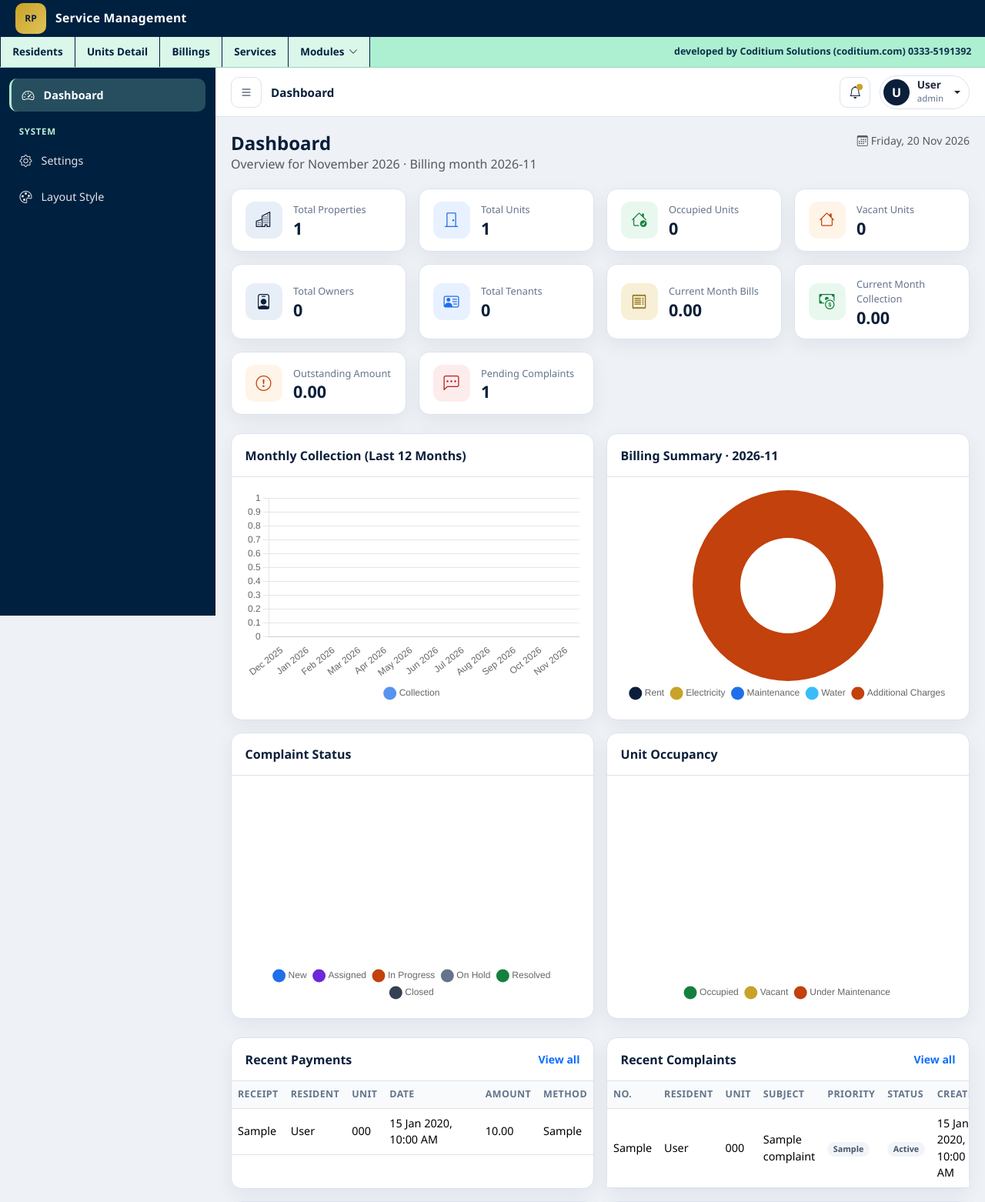
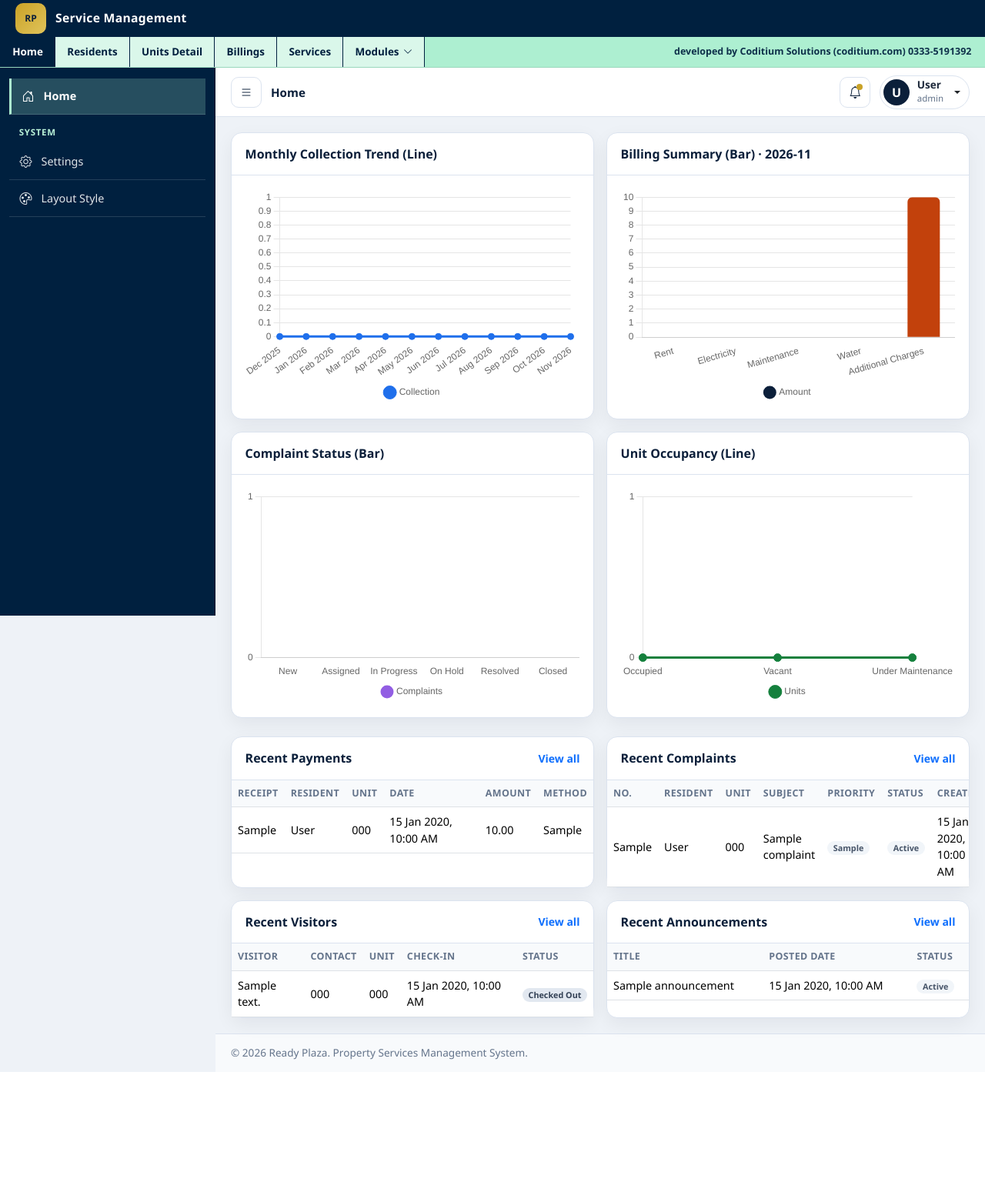
Before and after one commit to coditiumsolutions/Resident_Management_System, a PHP site: page /dashboard/ in a window 1280 px wide. Shown: the top 1562 px of the page at 77% size. After the commit the page ends 1393 px from the top, so only its background shows below. Run offline with PHP 8.4, Linux system fonts and the light colour scheme; the visitor is signed in with stand-in values (Sample User, id 1); tables that the repository leaves empty or names only in its code hold one stand-in row (values such as "Sample post").

Commit message:
Update: refine home charts and top navigation layout
Add a Home top-nav entry with line and bar graphs first, sidebar row dividers, and remove the home page header clutter.

Co-authored-by: Cursor <cursoragent@cursor.com>

```diff
--- a/assets/css/style.css
+++ b/assets/css/style.css
@@ -319,10 +319,11 @@ a { text-decoration: none; }
     align-items: center;
     gap: 0.7rem;
     color: rgba(255, 255, 255, 0.88);
-    padding: 0.62rem 0.8rem;
-    border-radius: 10px;
-    margin-bottom: 0.2rem;
+    padding: 0.7rem 0.8rem;
+    border-radius: 0;
+    margin-bottom: 0;
     font-size: 0.9rem;
+    border-bottom: 1px solid rgba(255, 255, 255, 0.14);
     transition: background 0.15s ease, color 0.15s ease;
 }
 
--- a/dashboard/index.php
+++ b/dashboard/index.php
@@ -6,7 +6,7 @@ require_once dirname(__DIR__) . '/includes/functions.php';
 require_once dirname(__DIR__) . '/includes/dashboard_data.php';
 require_login();
 
-$pageTitle = 'Dashboard';
+$pageTitle = 'Home';
 $currentNav = 'dashboard';
 $data = get_dashboard_data(db());
 $stats = $data['stats'];
@@ -15,50 +15,10 @@ $charts = $data['charts'];
 require ROOT_PATH . '/includes/header.php';
 ?>
 
-<div class="page-header">
-    <div>
-        <h1>Dashboard</h1>
-        <p class="text-muted mb-0">
-            Overview for <?= e(date('F Y')) ?> · Billing month <?= e($data['billing_month']) ?>
-        </p>
-    </div>
-    <div class="text-muted small">
-        <i class="bi bi-calendar3 me-1"></i><?= e(date('l, d M Y')) ?>
-    </div>
-</div>
-
-<div class="row g-3 mb-4">
-    <?php
-    $cards = [
-        ['Total Properties', $stats['total_properties'], 'bi-buildings', 'navy', false],
-        ['Total Units', $stats['total_units'], 'bi-door-closed', 'blue', false],
-        ['Occupied Units', $stats['occupied_units'], 'bi-house-check', 'green', false],
-        ['Vacant Units', $stats['vacant_units'], 'bi-house', 'orange', false],
-        ['Total Owners', $stats['total_owners'], 'bi-person-badge', 'navy', false],
-        ['Total Tenants', $stats['total_tenants'], 'bi-person-vcard', 'blue', false],
-        ['Current Month Bills', $stats['month_bills'], 'bi-receipt', 'gold', true],
-        ['Current Month Collection', $stats['month_collection'], 'bi-cash-coin', 'green', true],
-        ['Outstanding Amount', $stats['outstanding'], 'bi-exclamation-circle', 'orange', true],
-        ['Pending Complaints', $stats['pending_complaints'], 'bi-chat-left-dots', 'red', false],
-    ];
-    foreach ($cards as [$label, $value, $icon, $tone, $money]):
-    ?>
-        <div class="col-6 col-md-4 col-xl-3 col-xxl">
-            <div class="stat-card">
-                <div class="stat-icon <?= e($tone) ?>"><i class="bi <?= e($icon) ?>"></i></div>
-                <div>
-                    <div class="label"><?= e($label) ?></div>
-                    <div class="value"><?= $money ? e(format_money($value)) : e((string) $value) ?></div>
-                </div>
-            </div>
-        </div>
-    <?php endforeach; ?>
-</div>
-
 <div class="row g-3 mb-4">
     <div class="col-12 col-xl-6">
         <div class="card panel-card h-100">
-            <div class="card-header">Monthly Collection (Last 12 Months)</div>
+            <div class="card-header">Monthly Collection Trend (Line)</div>
             <div class="card-body">
                 <div class="chart-wrap">
                     <canvas id="chartCollection"></canvas>
@@ -68,7 +28,7 @@ require ROOT_PATH . '/includes/header.php';
     </div>
     <div class="col-12 col-xl-6">
         <div class="card panel-card h-100">
-            <div class="card-header">Billing Summary · <?= e($data['billing_month']) ?></div>
+            <div class="card-header">Billing Summary (Bar) · <?= e($data['billing_month']) ?></div>
             <div class="card-body">
                 <div class="chart-wrap">
                     <canvas id="chartBilling"></canvas>
@@ -78,7 +38,7 @@ require ROOT_PATH . '/includes/header.php';
     </div>
     <div class="col-12 col-xl-6">
         <div class="card panel-card h-100">
-            <div class="card-header">Complaint Status</div>
+            <div class="card-header">Complaint Status (Bar)</div>
             <div class="card-body">
                 <div class="chart-wrap">
                     <canvas id="chartComplaints"></canvas>
@@ -88,7 +48,7 @@ require ROOT_PATH . '/includes/header.php';
     </div>
     <div class="col-12 col-xl-6">
         <div class="card panel-card h-100">
-            <div class="card-header">Unit Occupancy</div>
+            <div class="card-header">Unit Occupancy (Line)</div>
             <div class="card-body">
                 <div class="chart-wrap">
                     <canvas id="chartOccupancy"></canvas>
@@ -275,15 +235,18 @@ $pageScripts = <<<HTML
   };
 
   new Chart(document.getElementById('chartCollection'), {
-    type: 'bar',
+    type: 'line',
     data: {
       labels: data.collection.labels,
       datasets: [{
         label: 'Collection',
         data: data.collection.values,
-        backgroundColor: 'rgba(31, 111, 235, 0.75)',
-        borderRadius: 6,
-        maxBarThickness: 28
+        borderColor: colors.blue,
+        backgroundColor: 'rgba(31, 111, 235, 0.18)',
+        fill: true,
+        tension: 0.35,
+        pointRadius: 4,
+        pointBackgroundColor: colors.blue
       }]
     },
     options: {
@@ -296,42 +259,69 @@ $pageScripts = <<<HTML
   });
 
   new Chart(document.getElementById('chartBilling'), {
-    type: 'doughnut',
+    type: 'bar',
     data: {
       labels: data.billing.labels,
       datasets: [{
+        label: 'Amount',
         data: data.billing.values,
         backgroundColor: [colors.navy, colors.gold, colors.blue, '#38bdf8', colors.orange],
-        borderWidth: 0
+        borderRadius: 6,
+        maxBarThickness: 42
       }]
     },
-    options: commonOptions
+    options: {
+      ...commonOptions,
+      scales: {
+        x: { grid: { display: false } },
+        y: { beginAtZero: true, ticks: { callback: (v) => Number(v).toLocaleString() } }
+      }
+    }
   });
 
   new Chart(document.getElementById('chartComplaints'), {
-    type: 'doughnut',
+    type: 'bar',
     data: {
       labels: data.complaints.labels,
       datasets: [{
+        label: 'Complaints',
         data: data.complaints.values,
-        backgroundColor: [colors.blue, colors.purple, colors.orange, colors.slate, colors.green, '#334155'],
-        borderWidth: 0
+        backgroundColor: 'rgba(109, 40, 217, 0.75)',
+        borderRadius: 6,
+        maxBarThickness: 36
       }]
     },
-    options: commonOptions
+    options: {
+      ...commonOptions,
+      scales: {
+        x: { grid: { display: false } },
+        y: { beginAtZero: true, ticks: { stepSize: 1 } }
+      }
+    }
   });
 
   new Chart(document.getElementById('chartOccupancy'), {
-    type: 'pie',
+    type: 'line',
     data: {
       labels: data.occupancy.labels,
       datasets: [{
+        label: 'Units',
         data: data.occupancy.values,
-        backgroundColor: [colors.green, colors.gold, colors.orange],
-        borderWidth: 0
+        borderColor: colors.green,
+        backgroundColor: 'rgba(21, 128, 61, 0.16)',
+        fill: true,
+        tension: 0.3,
+        pointRadius: 5,
+        pointBackgroundColor: colors.green
       }]
     },
-    options: commonOptions
+    options: {
+      ...commonOptions,
+      scales: {
+        x: { grid: { display: false } },
+        y: { beginAtZero: true, ticks: { stepSize: 1 } }
+      }
+    }
   });
 })();
 </script>
--- a/includes/functions.php
+++ b/includes/functions.php
@@ -146,6 +146,8 @@ function nav_active(string $key, string $current): string
 function resolve_nav_section(string $currentNav): string
 {
     $exact = [
+        'dashboard' => 'home',
+        'home' => 'home',
         'properties' => 'property',
         'blocks' => 'property',
         'floors' => 'property',
--- a/includes/header.php
+++ b/includes/header.php
@@ -10,6 +10,7 @@ $activeLayoutTheme = layout_get_theme();
 $layoutThemeCss = layout_theme_css_vars($activeLayoutTheme);
 
 $topModules = [
+    ['section' => 'home', 'label' => 'Home', 'href' => 'dashboard/'],
     ['section' => 'resident', 'label' => 'Residents', 'href' => 'modules/residents/index.php'],
     ['section' => 'property', 'label' => 'Units Detail', 'href' => 'modules/properties/index.php'],
     ['section' => 'billing', 'label' => 'Billings', 'href' => 'modules/billing/index.php'],
--- a/includes/sidebar.php
+++ b/includes/sidebar.php
@@ -81,7 +81,7 @@ $sectionTitles = [
 <aside class="app-sidebar" id="appSidebar">
     <nav class="sidebar-nav">
         <a class="nav-link <?= nav_active('dashboard', $currentNav) ?>" href="<?= e(base_url('dashboard/')) ?>">
-            <i class="bi bi-speedometer2"></i><span>Dashboard</span>
+            <i class="bi bi-house-door"></i><span>Home</span>
         </a>
 
         <?php if (isset($sidebarMenus[$currentSection])): ?>
```
